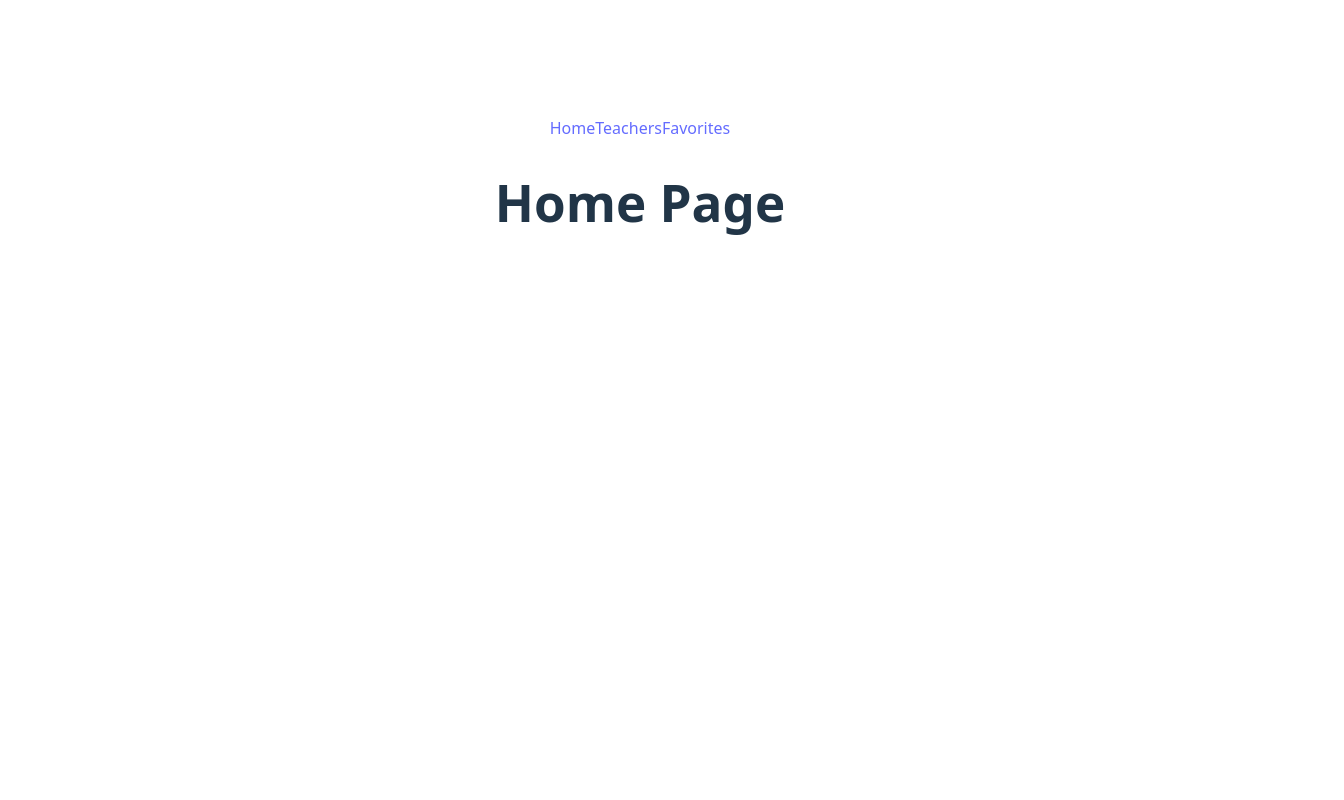
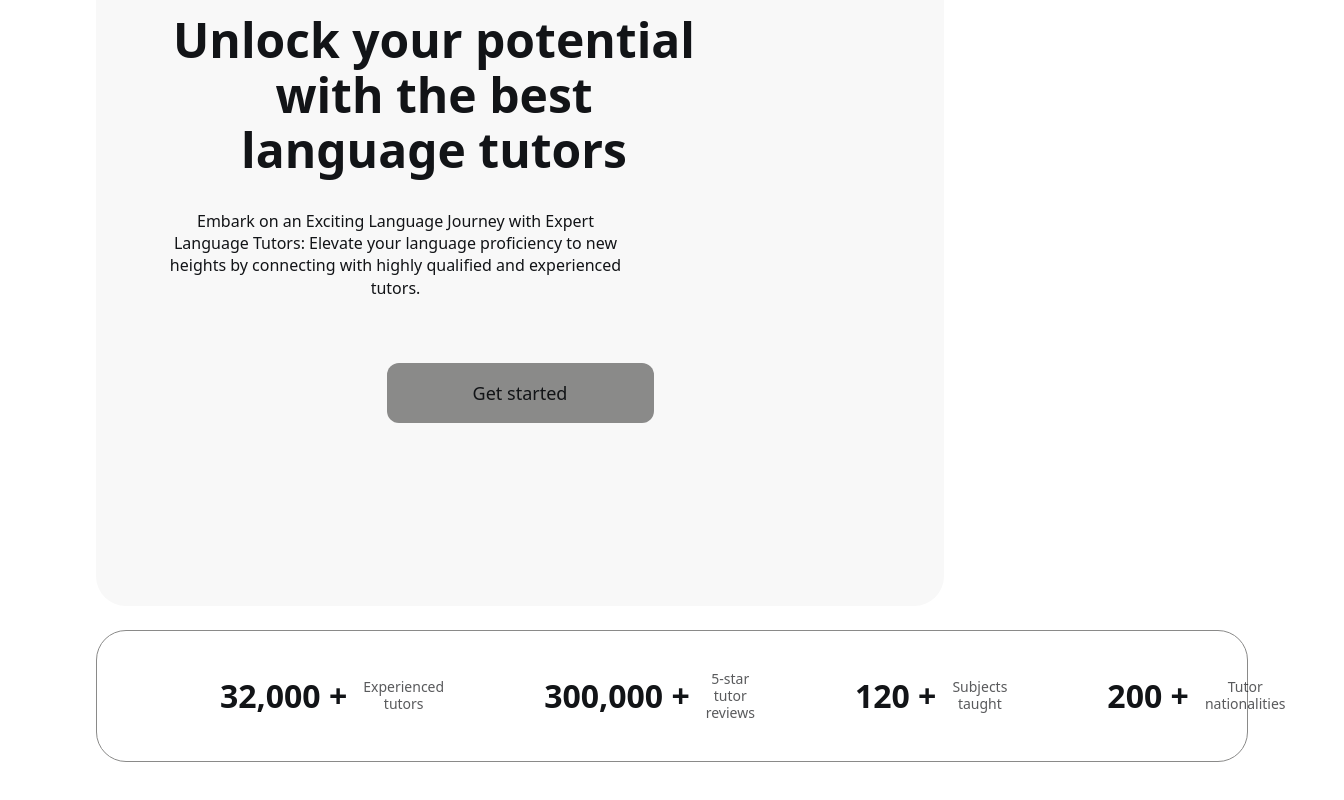
Before and after one commit to hannamuzychuk/language-tutors-app, a React (Vite) app: page / in a window 1280 px wide. Shown: the part 210-1010 px from the top of the page, 1344 px wide, since content can reach past the window. Before the commit the page ends 800 px from the top, so only its background shows below. Built offline with nearby package versions, Linux system fonts and the light colour scheme; no server answers.

Commit message:
feat: add Home page layout and header styling based on Figma

```diff
--- a/src/App.jsx
+++ b/src/App.jsx
@@ -1,6 +1,6 @@
 import './App.css'
 import { BrowserRouter as Router, Routes, Route } from 'react-router-dom'
-import HomePage from './pages/HomePage'
+import HomePage from './pages/HomePage/HomePage'
 import TeachersPage from './pages/TeachersPage'
 import FavoritesPage from './pages/FavoritesPage'
 import Header from './components/Header/Header'
--- a/src/pages/HomePage.jsx
+++ /dev/null
@@ -1,5 +0,0 @@
-function HomePage() {
-    return <h1> Home Page </h1>
-}
-
-export default HomePage;
--- /dev/null
+++ b/src/pages/HomePage/HomePage.css
@@ -0,0 +1,127 @@
+.home {
+    max-width: 1440px;
+    margin: 0 auto;
+    padding: 68px 64px 58px;
+  }
+
+  .hero {
+    display: flex;
+    gap: 24px;
+    align-items: stretch;
+  }
+
+  .hero-content {
+    width: 720px;
+    min-height: 530px;
+    padding: 98px 64px 64px;
+    background-color: #f8f8f8;
+    border-radius: 30px;
+  }
+
+  .hero-content h1 {
+    max-width: 548px;
+    margin: 0 0 32px;
+    font-size: 48px;
+    line-height: 1.15;
+    font-weight: 700;
+    color: #121417;
+  }
+
+  .hero-content p {
+    max-width: 471px;
+    margin: 0 0 64px;
+    font-size: 16px;
+    line-height: 1.4;
+    color: #121417;
+  }
+
+  .hero-btn {
+    display: inline-flex;
+    align-items: center;
+    justify-content: center;
+    width: 267px;
+    height: 60px;
+    border-radius: 12px;
+    background-color: #8a8a89;
+    color: #121417;
+    text-decoration: none;
+    font-size: 18px;
+    font-weight: 500;
+  }
+
+  .hero-image {
+    position: relative;
+    width: 568px;
+    min-height: 530px;
+    background-color: #8a8a89;
+    border-radius: 30px;
+    overflow: hidden;
+  }
+
+  .hero-image-shape {
+    position: absolute;
+    background-color: #b0adad;
+  }
+
+  .shape-1 {
+    width: 218px;
+    height: 218px;
+    top: 220px;
+    left: 109px;
+    clip-path: polygon(50% 0%, 0% 100%, 100% 100%);
+  }
+
+  .shape-2 {
+    width: 284px;
+    height: 284px;
+    top: 186px;
+    left: 175px;
+    clip-path: polygon(50% 0%, 0% 100%, 100% 100%);
+    background-color: #a8a6a6;
+  }
+
+  .shape-3 {
+    width: 57px;
+    height: 58px;
+    top: 140px;
+    left: 234px;
+    border-radius: 50%;
+    background-color: #a8a6a6;
+  }
+
+  .stats {
+    margin-top: 24px;
+    padding: 40px 123px;
+    border: 1.5px solid #8a8a89;
+    border-radius: 30px;
+  }
+
+  .stats-list {
+    display: flex;
+    justify-content: space-between;
+    gap: 100px;
+    margin: 0;
+    padding: 0;
+    list-style: none;
+  }
+
+  .stats-item {
+    display: flex;
+    align-items: center;
+    gap: 16px;
+  }
+
+  .stats-value {
+    font-size: 32px;
+    line-height: 1;
+    font-weight: 700;
+    color: #121417;
+    white-space: nowrap;
+  }
+
+  .stats-label {
+    max-width: 96px;
+    font-size: 14px;
+    line-height: 1.2;
+    color: rgba(18, 20, 23, 0.7);
+  }
--- /dev/null
+++ b/src/pages/HomePage/HomePage.jsx
@@ -0,0 +1,46 @@
+import { Link } from 'react-router-dom';
+import './HomePage.css';
+
+const stats = [
+  { value: '32,000 +', label: 'Experienced tutors' },
+  { value: '300,000 +', label: '5-star tutor reviews' },
+  { value: '120 +', label: 'Subjects taught' },
+  { value: '200 +', label: 'Tutor nationalities' },
+]
+
+
+function HomePage() {
+  return (
+    <main className="home">
+      <section className="hero">
+        <div className="hero-content">
+
+        <h1>Unlock your potential with the best language tutors</h1>
+
+          <p>
+            Embark on an Exciting Language Journey with Expert Language Tutors:
+            Elevate your language proficiency to new heights by connecting with
+            highly qualified and experienced tutors.
+          </p>
+
+          <Link to="/teachers" className="hero-btn">
+            Get started
+          </Link>
+          </div>
+      </section>
+
+          <section className="stats">
+            <ul className="stats-list">
+              {stats.map((item) => (
+                <li key={item.label} class="stats-item">
+                  <span className="stats-value">{item.value}</span>
+                  <span className="stats-label">{item.label}</span>
+                </li>
+              ))}
+            </ul>
+      </section>
+    </main>
+  );
+}
+
+export default HomePage;
```
